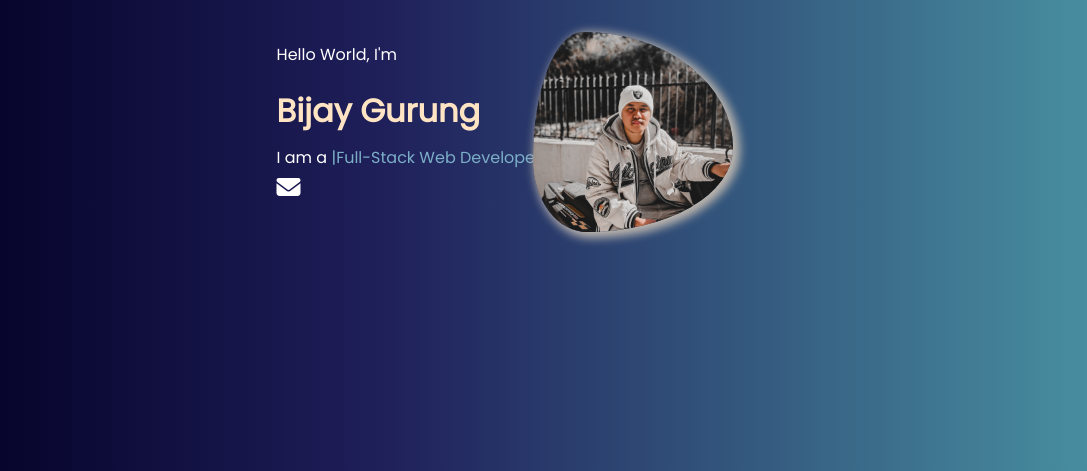
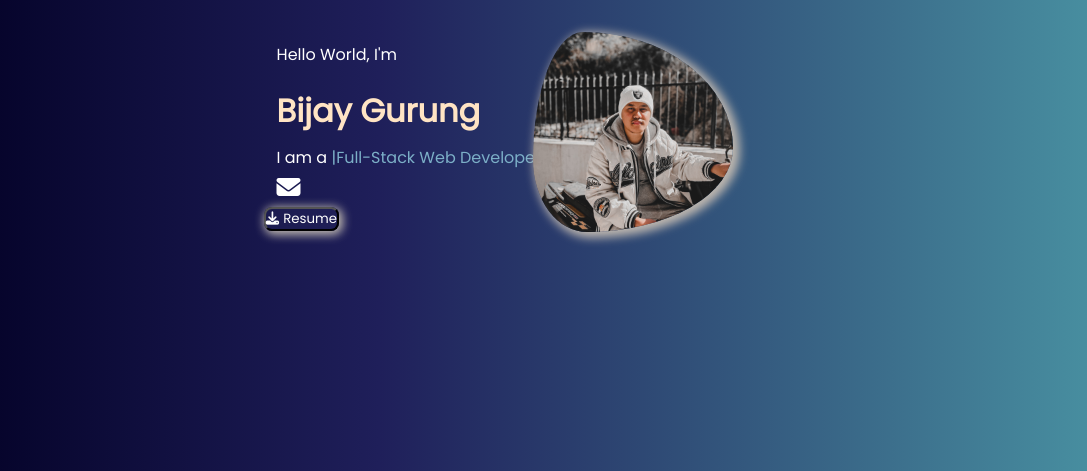
Before and after one commit to Bijay-Gurung/Personal-Portfolio, a PHP site: page / in a window 1280 px wide. Shown: the part 207-678 px from the top of the page, without its empty margins (69-1156 px from the left). Run offline with PHP 8.4, Linux system fonts and the light colour scheme; some libraries are stand-ins or nearby versions.

Commit message:
adding Resume download button

```diff
--- a/index.html
+++ b/index.html
@@ -29,6 +29,8 @@
             <h1>Bijay Gurung</h1>
             <p>I am a <span>|</span><span id="changeText">Full-Stack Web Developer</span></p>
             <a href="mailto:stha4580@gmail.com" target="_blank" class="mail"><i class="fa-solid fa-envelope"></i></a>
+            <br>
+            <button onclick="myResume()"><i class="fa-solid fa-download" id="resume"></i>Resume</button>
         </div>
     </section>
 
--- a/script.js
+++ b/script.js
@@ -9,3 +9,7 @@ function ChangingText() {
 
 ChangingText();
 setInterval(ChangingText, 2000);
+
+function myResume(){
+    window.open("White Simple Student Cv Resume.pdf");
+}
--- a/style.css
+++ b/style.css
@@ -77,3 +77,15 @@ nav ul li #instagram:hover{
 nav ul li #github:hover{
     color: #000;
 }
+button{
+    border-radius: 8px;
+    position: relative;
+    left: 26%;
+    background-color: #ffffff05;
+    backdrop-filter: blur(10px);
+    -webkit-backdrop-filter: blur(25px);
+    box-shadow: 2px 2px 10px 2px #BEB7AF;
+}
+#resume{
+    padding-right: 0.3em;
+}
```
Also changed, not shown: 1 other file.
